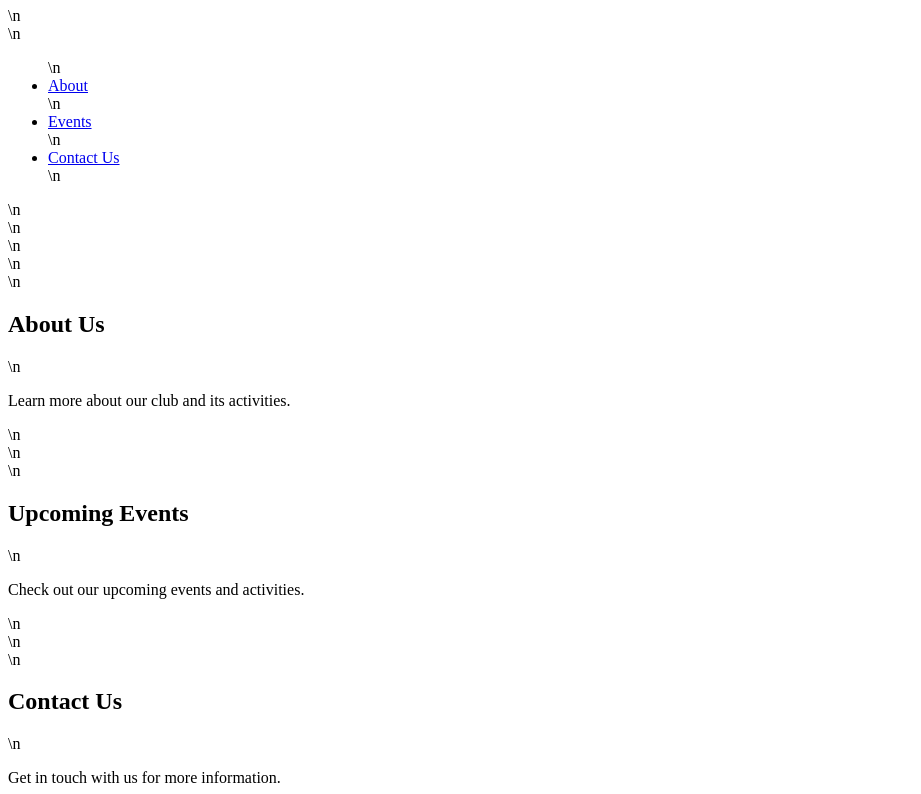
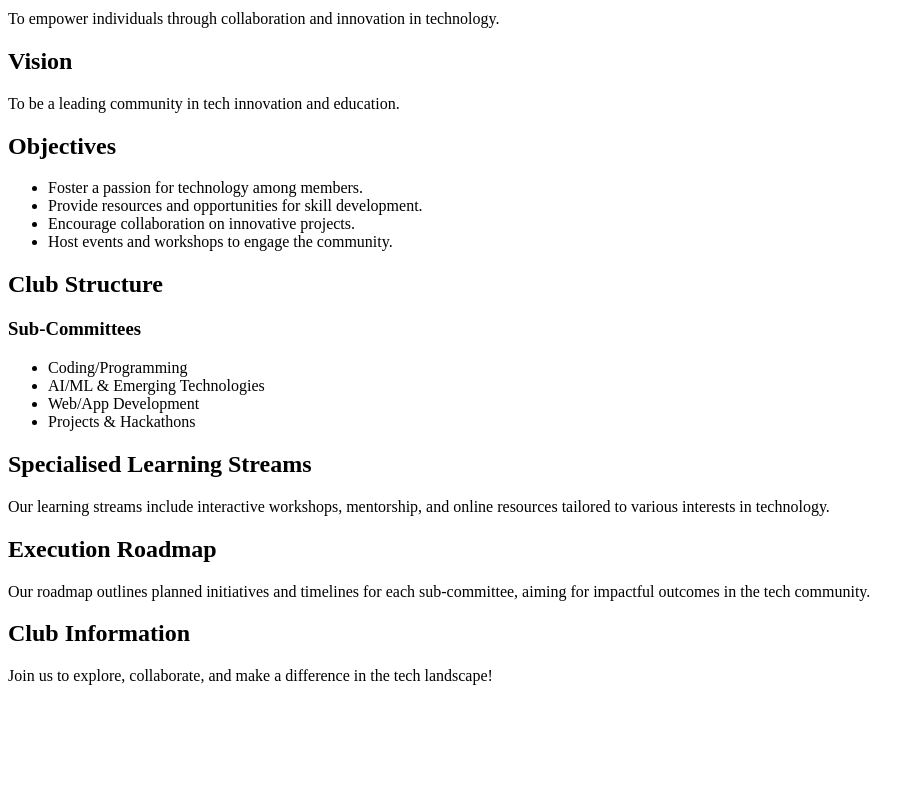
Before and after one commit to kstharunadhithya008-afk/TechBloomers, a plain HTML site: page index.html in a window 1280 px wide. Shown: the part 117-911 px from the top of the page, without its empty margins (0-921 px from the left). After the commit the page ends 818 px from the top, so only its background shows below. Drawn offline with Linux system fonts and the light colour scheme.

Commit message:
Updated index.html with comprehensive Tech Bloomers Club content.

```diff
--- a/index.html
+++ b/index.html
@@ -1 +1,42 @@
-<!DOCTYPE html>\n<html lang="en">\n<head>\n    <meta charset="UTF-8">\n    <meta name="viewport" content="width=device-width, initial-scale=1.0">\n    <title>Club Website</title>\n    <link rel="stylesheet" href="styles.css">\n</head>\n<body>\n    <header>\n        <h1>Welcome to Our Club</h1>\n        <nav>\n            <ul>\n                <li><a href="#about">About</a></li>\n                <li><a href="#events">Events</a></li>\n                <li><a href="#contact">Contact Us</a></li>\n            </ul>\n        </nav>\n    </header>\n    <main>\n        <section id="about">\n            <h2>About Us</h2>\n            <p>Learn more about our club and its activities.</p>\n        </section>\n        <section id="events">\n            <h2>Upcoming Events</h2>\n            <p>Check out our upcoming events and activities.</p>\n        </section>\n        <section id="contact">\n            <h2>Contact Us</h2>\n            <p>Get in touch with us for more information.</p>\n        </section>\n    </main>\n    <footer>\n        <p>&copy; 2026 Club Name. All rights reserved.</p>\n    </footer>\n</body>\n</html>
+<!DOCTYPE html>
+<html lang="en">
+<head>
+    <meta charset="UTF-8">
+    <meta name="viewport" content="width=device-width, initial-scale=1.0">
+    <title>Tech Bloomers Club</title>
+</head>
+<body>
+    <h1>Welcome to Tech Bloomers Club</h1>
+    <h2>Mission</h2>
+    <p>To empower individuals through collaboration and innovation in technology.</p>
+
+    <h2>Vision</h2>
+    <p>To be a leading community in tech innovation and education.</p>
+
+    <h2>Objectives</h2>
+    <ul>
+        <li>Foster a passion for technology among members.</li>
+        <li>Provide resources and opportunities for skill development.</li>
+        <li>Encourage collaboration on innovative projects.</li>
+        <li>Host events and workshops to engage the community.</li>
+    </ul>
+
+    <h2>Club Structure</h2>
+    <h3>Sub-Committees</h3>
+    <ul>
+        <li>Coding/Programming</li>
+        <li>AI/ML & Emerging Technologies</li>
+        <li>Web/App Development</li>
+        <li>Projects & Hackathons</li>
+    </ul>
+
+    <h2>Specialised Learning Streams</h2>
+    <p>Our learning streams include interactive workshops, mentorship, and online resources tailored to various interests in technology.</p>
+
+    <h2>Execution Roadmap</h2>
+    <p>Our roadmap outlines planned initiatives and timelines for each sub-committee, aiming for impactful outcomes in the tech community.</p>
+
+    <h2>Club Information</h2>
+    <p>Join us to explore, collaborate, and make a difference in the tech landscape!</p>
+</body>
+</html>
```
